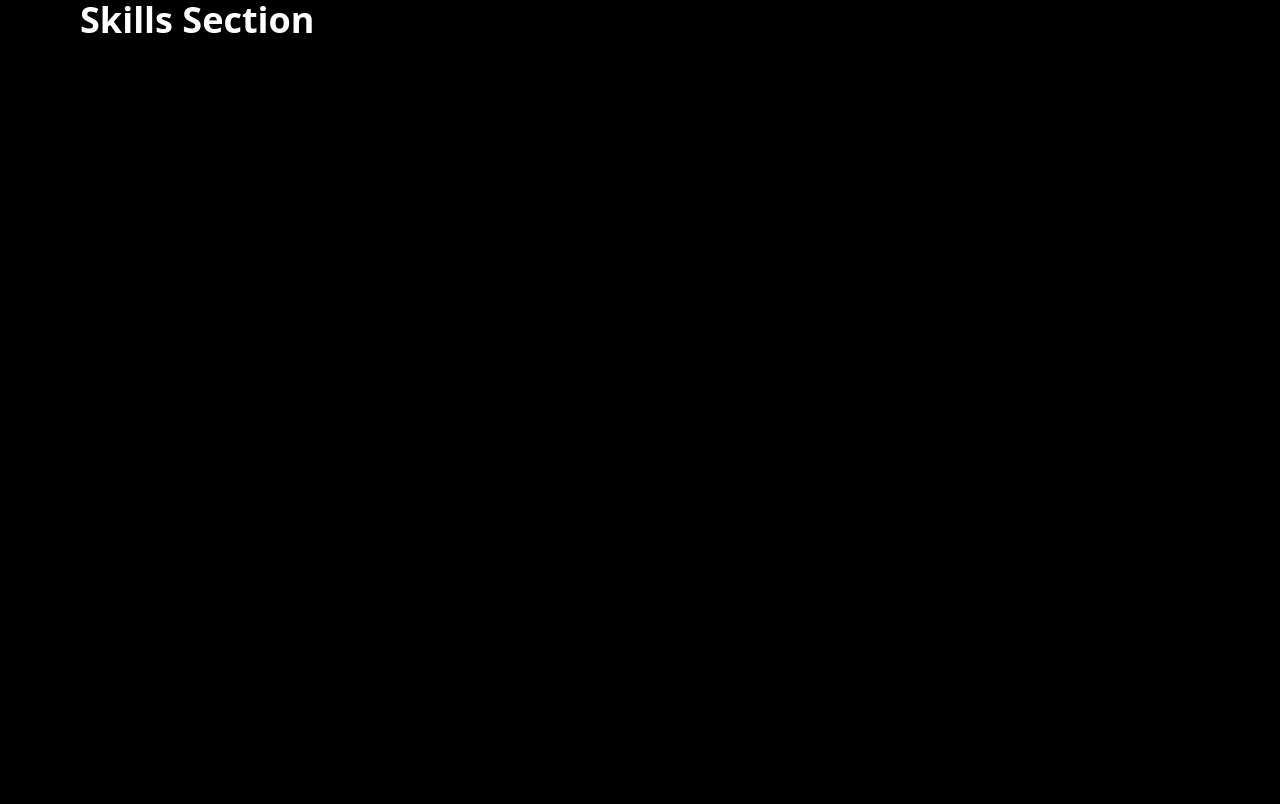
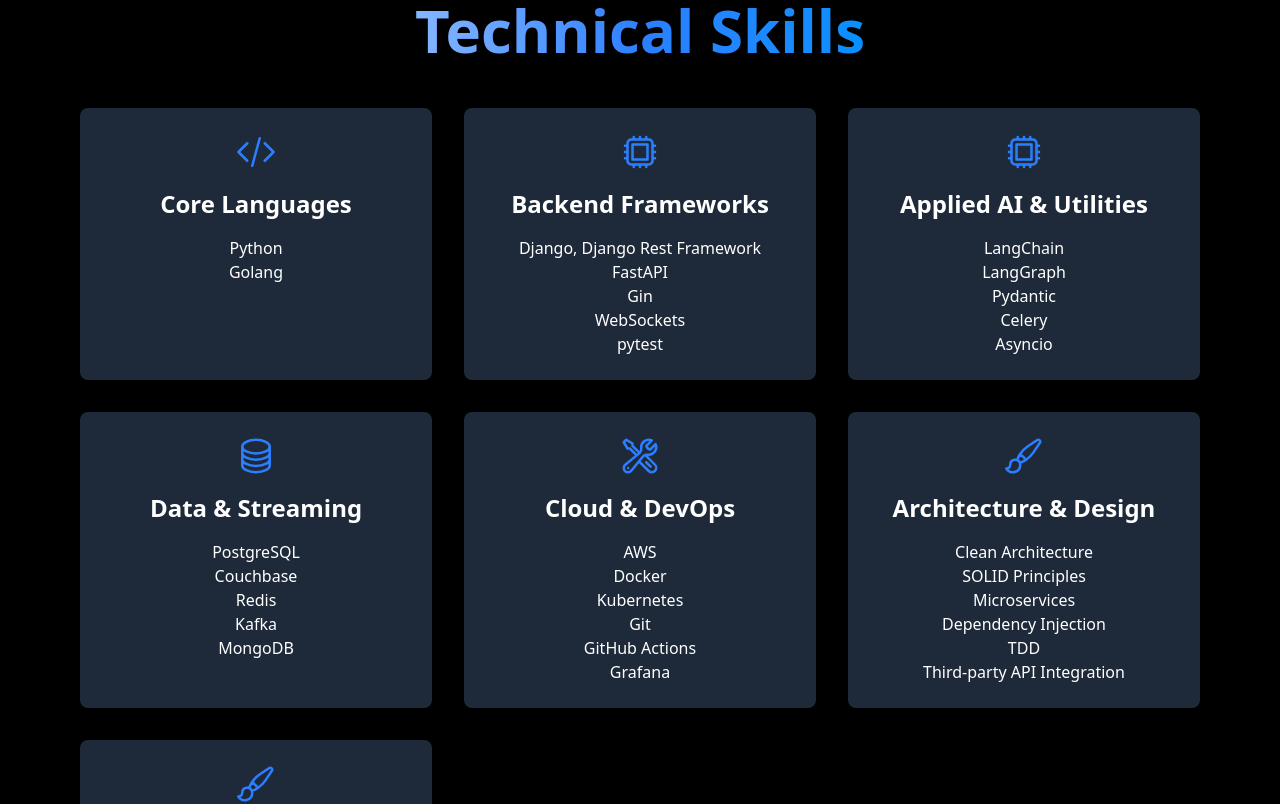
Before and after one commit to pawarharshit26/portfolio, a React (Vite) app: page / in a window 1280 px wide. Shown: the part 880-1684 px from the top of the page. Built offline with nearby package versions, Linux system fonts and the light colour scheme.

Commit message:
Added skills section

```diff
--- a/src/App.tsx
+++ b/src/App.tsx
@@ -1,5 +1,6 @@
 import AboutSection from "./components/about";
 import Navbar from "./components/navbar";
+import SkillsSection from "./components/skills";
 
 function App() {
 	return (
@@ -9,9 +10,7 @@ function App() {
 			{/* Your sections */}
 			<AboutSection />
 
-			<section id="skills" className="h-screen p-20">
-				<h1 className="text-4xl font-bold">Skills Section</h1>
-			</section>
+			<SkillsSection />
 
 			<section id="experience" className="h-screen p-20">
 				<h1 className="text-4xl font-bold">Experience Section</h1>
--- a/src/components/nav_item.tsx
+++ b/src/components/nav_item.tsx
@@ -13,7 +13,7 @@ const NavItem: React.FC<NavItemProps> = ({ href, children, Icon }) => {
 	return (
 		<a
 			href={href}
-			className="flex items-center gap-2 text-sm text-white/80 hover:text-white rounded-xl px-6 py-2 hover:bg-sky-500/10 transition-all duration-200"
+			className="flex items-center gap-2 text-sm text-white/80 hover:text-white rounded-xl px-6 py-2 border border-transparent hover:border-white/30 hover:bg-sky-500/10 transition-all duration-200"
 			onClick={(e) => {
 				e.preventDefault();
 				const target = document.querySelector(href);
--- /dev/null
+++ b/src/components/skills.tsx
@@ -0,0 +1,73 @@
+import {
+	CircleStackIcon,
+	CodeBracketIcon,
+	CpuChipIcon,
+	PaintBrushIcon,
+	WrenchScrewdriverIcon
+} from "@heroicons/react/24/outline";
+
+const skills = [
+    {
+        name: "Core Languages",
+        icon: <CodeBracketIcon className="w-10 h-10" />,
+        list: ["Python", "Golang"],
+    },
+    {
+        name: "Backend Frameworks",
+        icon: <CpuChipIcon className="w-10 h-10" />,
+        list: ["Django, Django Rest Framework", "FastAPI", "Gin", "WebSockets", "pytest"],
+    },
+    {
+        name: "Applied AI & Utilities",
+        icon: <CpuChipIcon className="w-10 h-10" />,
+        list: ["LangChain", "LangGraph", "Pydantic", "Celery", "Asyncio"],
+    },
+    {
+        name: "Data & Streaming",
+        icon: <CircleStackIcon className="w-10 h-10" />,
+        list: ["PostgreSQL", "Couchbase", "Redis", "Kafka", "MongoDB"],
+    },
+    {
+        name: "Cloud & DevOps",
+        icon: <WrenchScrewdriverIcon className="w-10 h-10" />,
+        list: ["AWS", "Docker", "Kubernetes", "Git", "GitHub Actions", "Grafana"],
+    },
+    {
+        name: "Architecture & Design",
+        icon: <PaintBrushIcon className="w-10 h-10" />,
+        list: ["Clean Architecture", "SOLID Principles", "Microservices", "Dependency Injection", "TDD", "Third-party API Integration"],
+    },
+	{
+		name: "Third party integrations",
+		icon: <PaintBrushIcon className="w-10 h-10" />,
+		list: ["Twilio", "Razorpay", "Google Cloud TTS"],
+	}
+];
+
+const SkillsSection = () => {
+	return (
+		<section id="skills" className="p-20">
+			<h1 className="text-center text-4xl md:text-6xl font-bold bg-clip-text text-transparent bg-gradient-to-r from-white via-blue-500 to-sky-500 animate-gradient-x">
+				Technical Skills
+			</h1>
+			<div className="grid grid-cols-1 md:grid-cols-2 lg:grid-cols-3 gap-8 mt-12">
+				{skills.map((skill) => (
+					<div
+						key={skill.name}
+						className="bg-gray-800 p-6 rounded-lg flex flex-col items-center"
+					>
+						<div className="text-blue-500">{skill.icon}</div>
+						<h2 className="text-2xl font-bold mt-4">{skill.name}</h2>
+						<ul className="mt-4 text-center">
+							{skill.list.map((item) => (
+								<li key={item}>{item}</li>
+							))}
+						</ul>
+					</div>
+				))}
+			</div>
+		</section>
+	);
+};
+
+export default SkillsSection;
```
